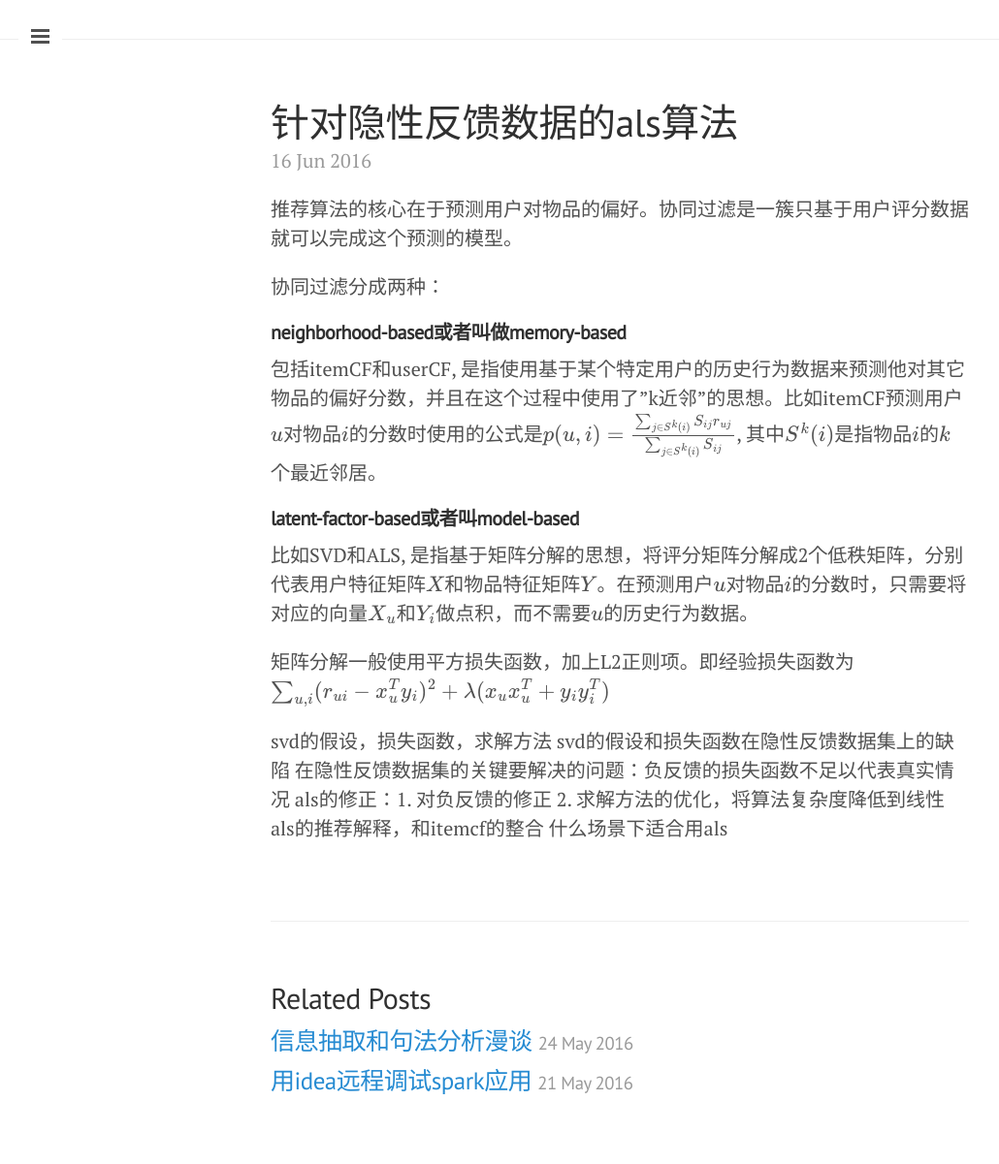
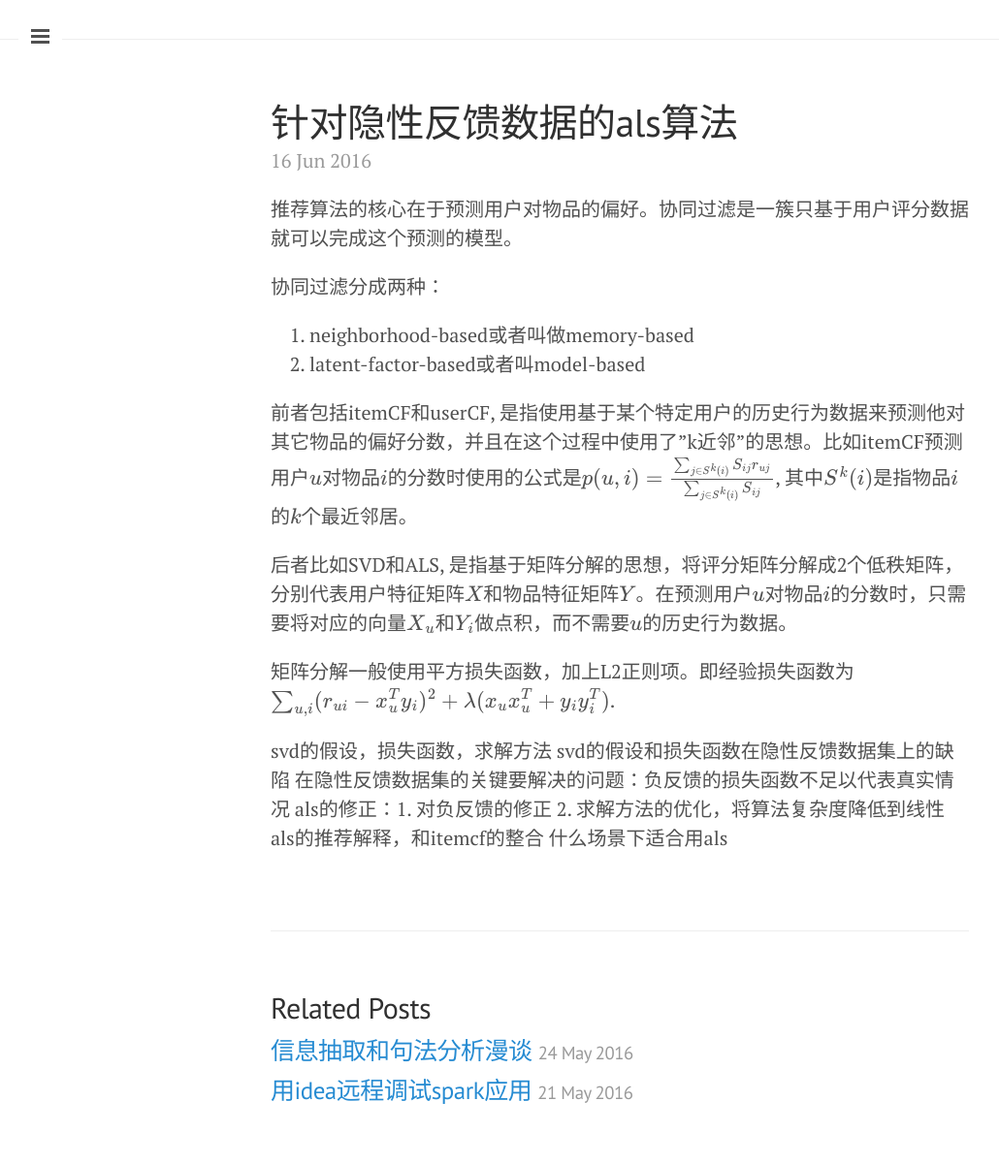
Before and after one commit to nomadcube/nomadcube.github.io, a Jekyll site: the page built from _posts/2016-06-16-针对隐性反馈数据的als算法.md, in a window 1280 px wide. Shown: the whole page at 97% size, without its empty margins (1-1031 px from the left). Built offline with Jekyll 4.4.1, drawn with Linux system fonts in a browser that asks for light colours; formulas are drawn with MathJax 3; comment, search, counter and statistics services are not loaded.

Commit message:
新文章

```diff
--- a/_posts/2016-06-16-针对隐性反馈数据的als算法.md
+++ b/_posts/2016-06-16-针对隐性反馈数据的als算法.md
@@ -7,16 +7,14 @@ tags: 推荐算法
 
 协同过滤分成两种：
 
-#### **neighborhood-based或者叫做memory-based**
+1. neighborhood-based或者叫做memory-based
+2. latent-factor-based或者叫model-based
 
-包括itemCF和userCF, 是指使用基于某个特定用户的历史行为数据来预测他对其它物品的偏好分数，并且在这个过程中使用了"k近邻"的思想。比如itemCF预测用户$$u$$对物品$$i$$的分数时使用的公式是$$p(u, i) = \frac{\sum_{j \in S^k(i)} S_{ij}r_{uj}}{\sum_{j \in S^k(i)} S_{ij}}$$, 其中$$S^k(i)$$是指物品$$i$$的$$k$$个最近邻居。
+前者包括itemCF和userCF, 是指使用基于某个特定用户的历史行为数据来预测他对其它物品的偏好分数，并且在这个过程中使用了"k近邻"的思想。比如itemCF预测用户$$u$$对物品$$i$$的分数时使用的公式是$$p(u, i) = \frac{\sum_{j \in S^k(i)} S_{ij}r_{uj}}{\sum_{j \in S^k(i)} S_{ij}}$$, 其中$$S^k(i)$$是指物品$$i$$的$$k$$个最近邻居。
 
-#### **latent-factor-based或者叫model-based**
+后者比如SVD和ALS, 是指基于矩阵分解的思想，将评分矩阵分解成2个低秩矩阵，分别代表用户特征矩阵$$X$$和物品特征矩阵$$Y$$。在预测用户$$u$$对物品$$i$$的分数时，只需要将对应的向量$$X_u$$和$$Y_i$$做点积，而不需要$$u$$的历史行为数据。
 
-比如SVD和ALS, 是指基于矩阵分解的思想，将评分矩阵分解成2个低秩矩阵，分别代表用户特征矩阵$$X$$和物品特征矩阵$$Y$$。在预测用户$$u$$对物品$$i$$的分数时，只需要将对应的向量$$X_u$$和$$Y_i$$做点积，而不需要$$u$$的历史行为数据。
-
-矩阵分解一般使用平方损失函数，加上L2正则项。即经验损失函数为$$\sum_{u,i} (r_{ui} - x_u^Ty_i)^2 + \lambda(x_ux_u^T + y_iy_i^T)$$
-
+矩阵分解一般使用平方损失函数，加上L2正则项。即经验损失函数为$$\sum_{u,i} (r_{ui} - x_u^Ty_i)^2 + \lambda(x_ux_u^T + y_iy_i^T)$$.
 
 svd的假设，损失函数，求解方法
 svd的假设和损失函数在隐性反馈数据集上的缺陷
```
